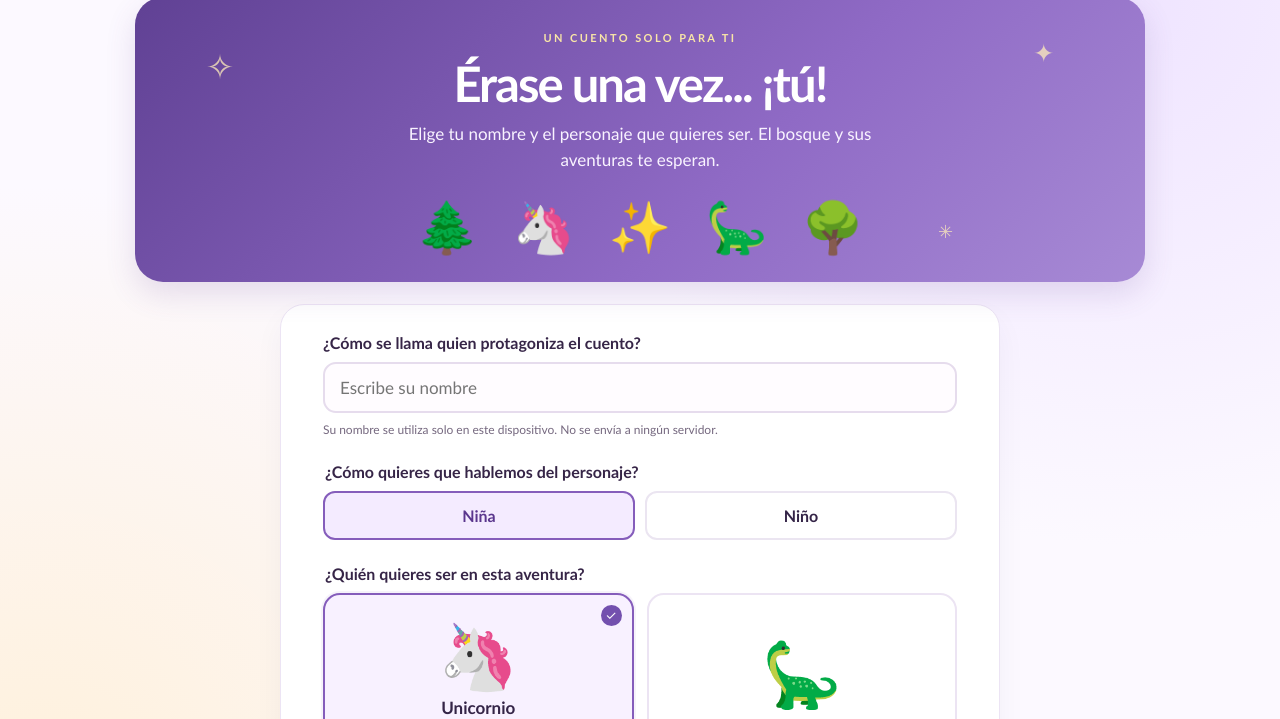
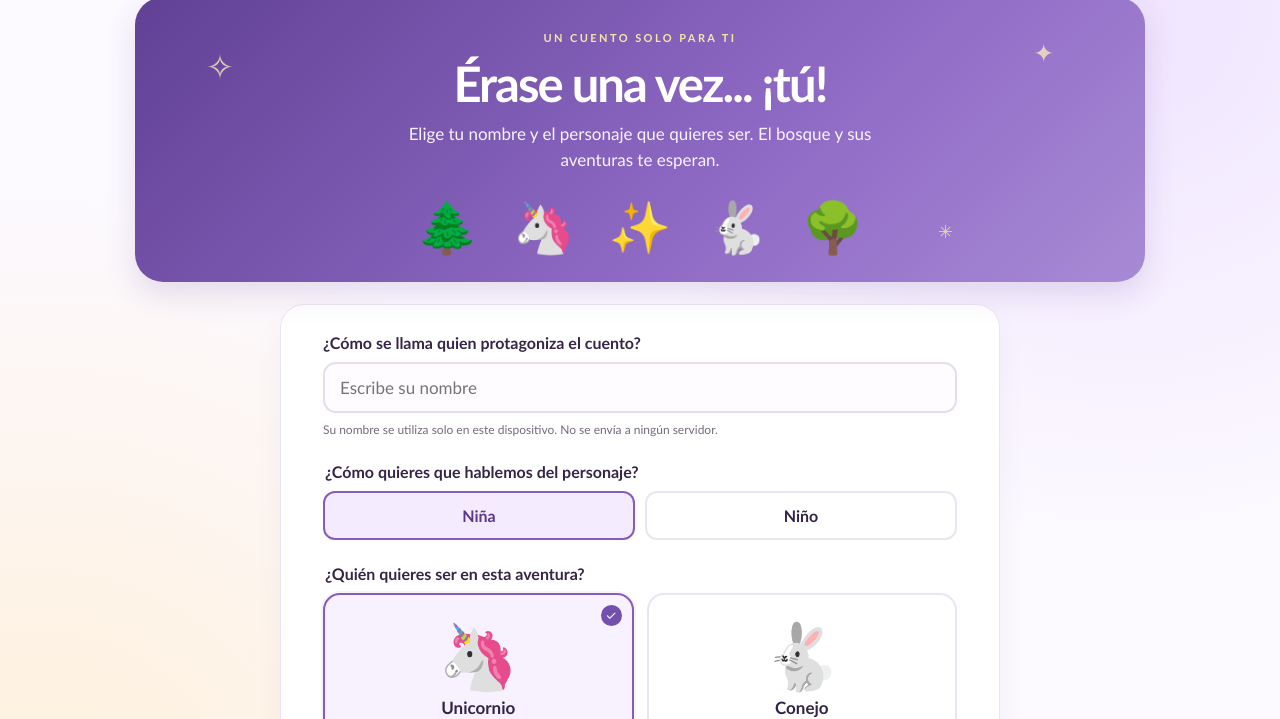
Before and after one commit to jloptes-cmyk/cuentame_mi_cuento, a plain HTML site: page index.html in a window 1280 px wide. Shown: the part 81-800 px from the top of the page. Drawn offline with Linux system fonts and the light colour scheme.

Commit message:
Cambiar selección de dinosaurio a conejo en index.html

```diff
--- a/index.html
+++ b/index.html
@@ -30,7 +30,7 @@
           <span class="eyebrow" data-i18n="eyebrow">UN CUENTO SOLO PARA TI</span>
           <h1 id="setupHeading" data-i18n="heroTitle">Érase una vez... ¡tú!</h1>
           <p data-i18n="heroBody">Elige tu nombre y en qué criatura mágica quieres convertirte. El bosque y sus aventuras te esperan.</p>
-          <div class="hero-symbols" aria-hidden="true"><span>🌲</span><span>🦄</span><span>✨</span><span>🦕</span><span>🌳</span></div>
+          <div class="hero-symbols" aria-hidden="true"><span>🌲</span><span>🦄</span><span>✨</span><span>🐇</span><span>🌳</span></div>
         </div>
         <div class="config-panel">
           <form id="setupForm" autocomplete="off">
@@ -54,8 +54,8 @@
                   <span class="character-tile"><span class="big-emoji" aria-hidden="true">🦄</span><strong data-i18n="unicorn">Unicornio</strong><small data-i18n="unicornDetail">Con un cuerno brillante</small><span class="tick" aria-hidden="true">✓</span></span>
                 </label>
                 <label class="character-choice">
-                  <input type="radio" name="creature" value="dinosaur" />
-                  <span class="character-tile"><span class="big-emoji" aria-hidden="true">🦕</span><strong data-i18n="dinosaur">Dinosaurio</strong><small data-i18n="dinosaurDetail">Con escamas y cola</small><span class="tick" aria-hidden="true">✓</span></span>
+                  <input type="radio" name="creature" value="rabbit" />
+                  <span class="character-tile"><span class="big-emoji" aria-hidden="true">🐇</span><strong data-i18n="rabbit">Conejo</strong><small data-i18n="rabbitDetail">Con orejas largas y una colita</small><span class="tick" aria-hidden="true">✓</span></span>
                 </label>
               </div>
             </fieldset>
```
